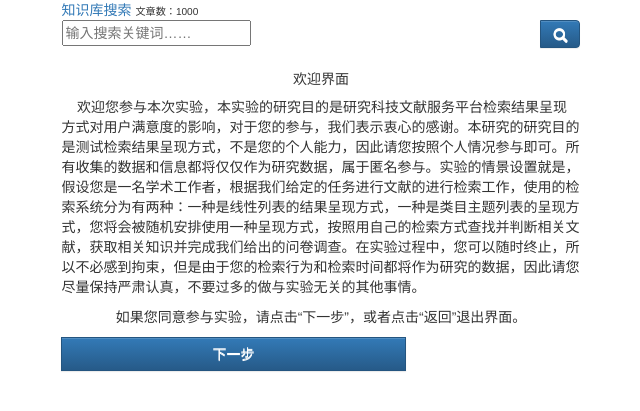
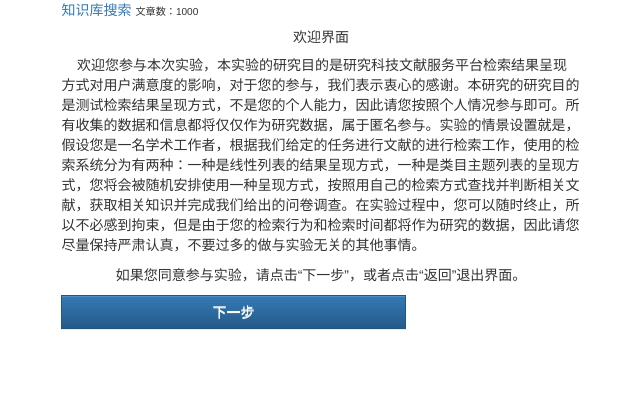
Before and after one commit to breeve/Kdb, a Flask app: page / in a window 1280 px wide. Shown: the top 411 px of the page, without its empty margins (319-959 px from the left). Run offline with Flask 2, Linux system fonts and the light colour scheme; some libraries are stand-ins or nearby versions.

Commit message:
no message

```diff
--- a/flask/app/templates/base.html
+++ b/flask/app/templates/base.html
@@ -19,21 +19,7 @@
         <a href="/index">知识库搜索</a>
         <small><small>文章数：{{total_articles}}</small></small></href>
     </div>
-
-
-
-
-    <form class="form-horizontal" action="/search_normal" method="get" name="login">
-        <div class="input-group">
-            <input type="text" id="keywords" name="keywords" placeholder="输入搜索关键词……">
-             <span class="input-group-btn">
-             <button class="btn btn-default btn-primary" type="submit"><span class="glyphicon glyphicon-search"></button>
-             </span>
-        </div>
-    </form>
-    </div>
-
-
+  </div>
 
     {% block content %}
 
```
